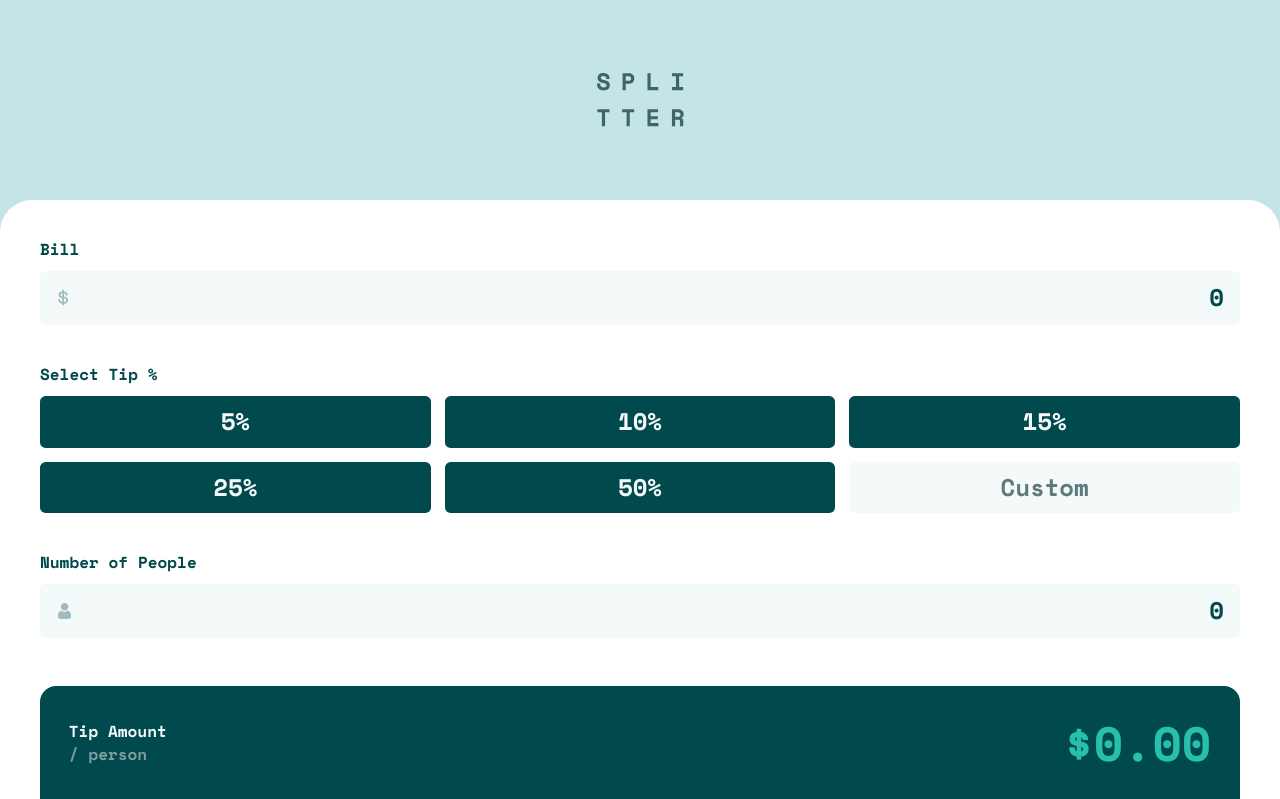
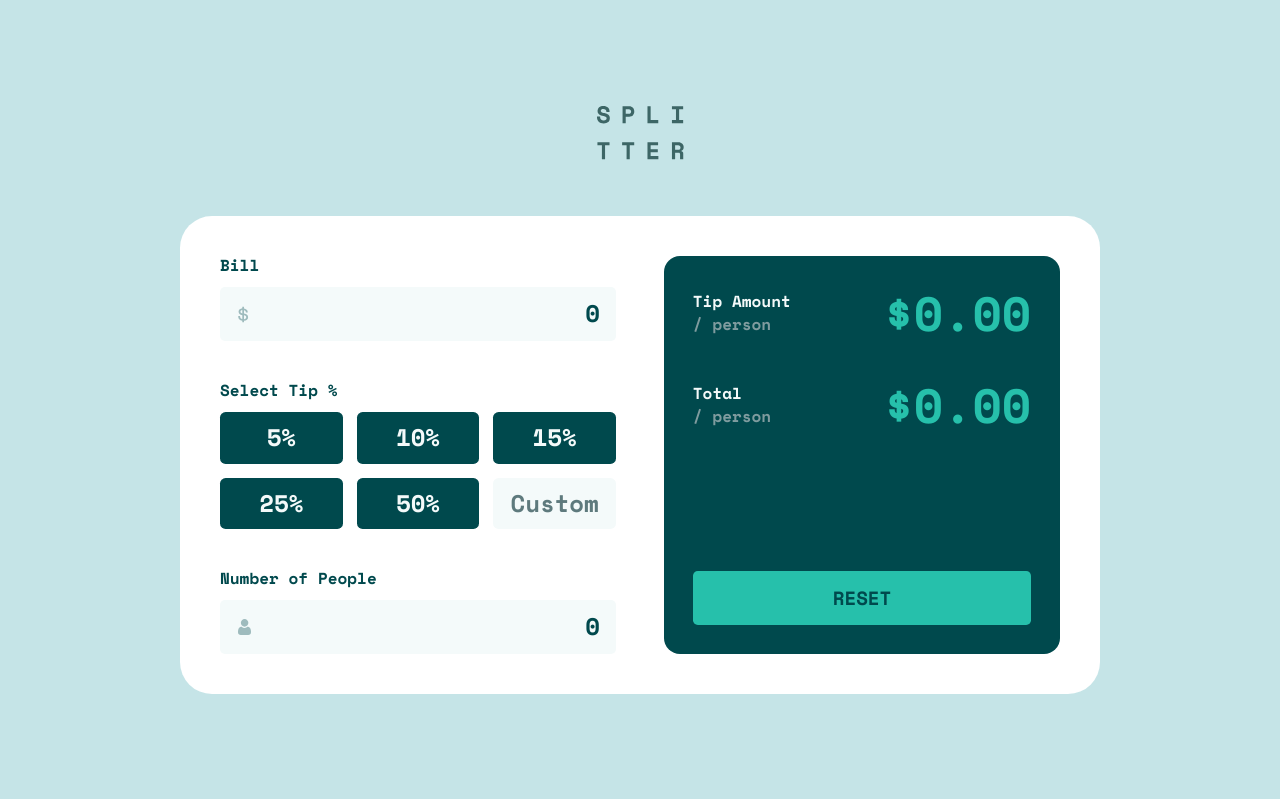
Before and after one commit to kevbradwick/frontendmentor-v2, a SvelteKit app: page /tip-calculator in a window 1280 px wide. Shown: the top 799 px of the page. Built offline with nearby package versions, Linux system fonts and the light colour scheme.

Commit message:
styled desktop

```diff
--- a/src/components/tip-calculator/Panel.svelte
+++ b/src/components/tip-calculator/Panel.svelte
@@ -11,4 +11,10 @@
     border-top-left-radius: var(--radius);
     padding: 2.5rem;
   }
+
+  @media screen and (min-width: 768px) {
+    div {
+      border-radius: 2rem;
+    }
+  }
 </style>
--- a/src/components/tip-calculator/Summary.svelte
+++ b/src/components/tip-calculator/Summary.svelte
@@ -77,7 +77,7 @@
     background-color: var(--strong-cyan);
     color: var(--very-dark-cyan);
     border: none;
-    border-radius: 0.5rem;
+    border-radius: 0.3rem;
     outline: none;
     cursor: pointer;
     text-transform: uppercase;
@@ -87,4 +87,10 @@
     width: 100%;
     padding: 1rem;
   }
+
+  @media screen and (min-width: 768px) {
+    .container {
+      gap: 2rem;
+    }
+  }
 </style>
--- a/src/routes/tip-calculator/+page.svelte
+++ b/src/routes/tip-calculator/+page.svelte
@@ -62,8 +62,24 @@
 
   @media screen and (min-width: 768px) {
     main {
+      display: flex;
       align-items: center;
       justify-content: center;
     }
+
+    .container {
+      width: 920px;
+      height: auto;
+      grid-template: auto 1fr / 1fr;
+    }
+
+    .container > :global(div:last-child) {
+      display: grid;
+      grid-template-columns: repeat(2, minmax(0, 1fr));
+    }
+
+    .logo {
+      margin-top: 0;
+    }
   }
 </style>
```
